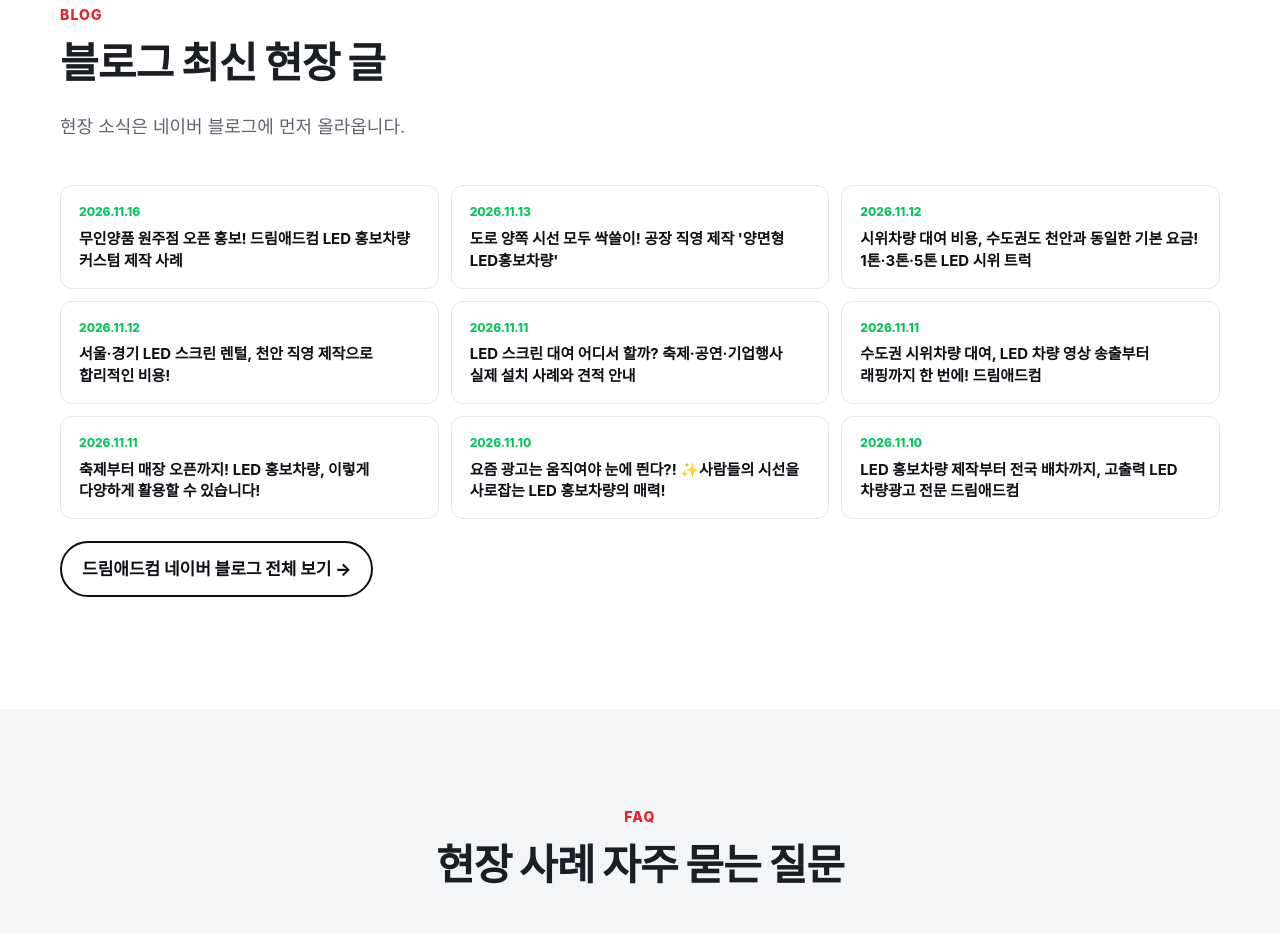
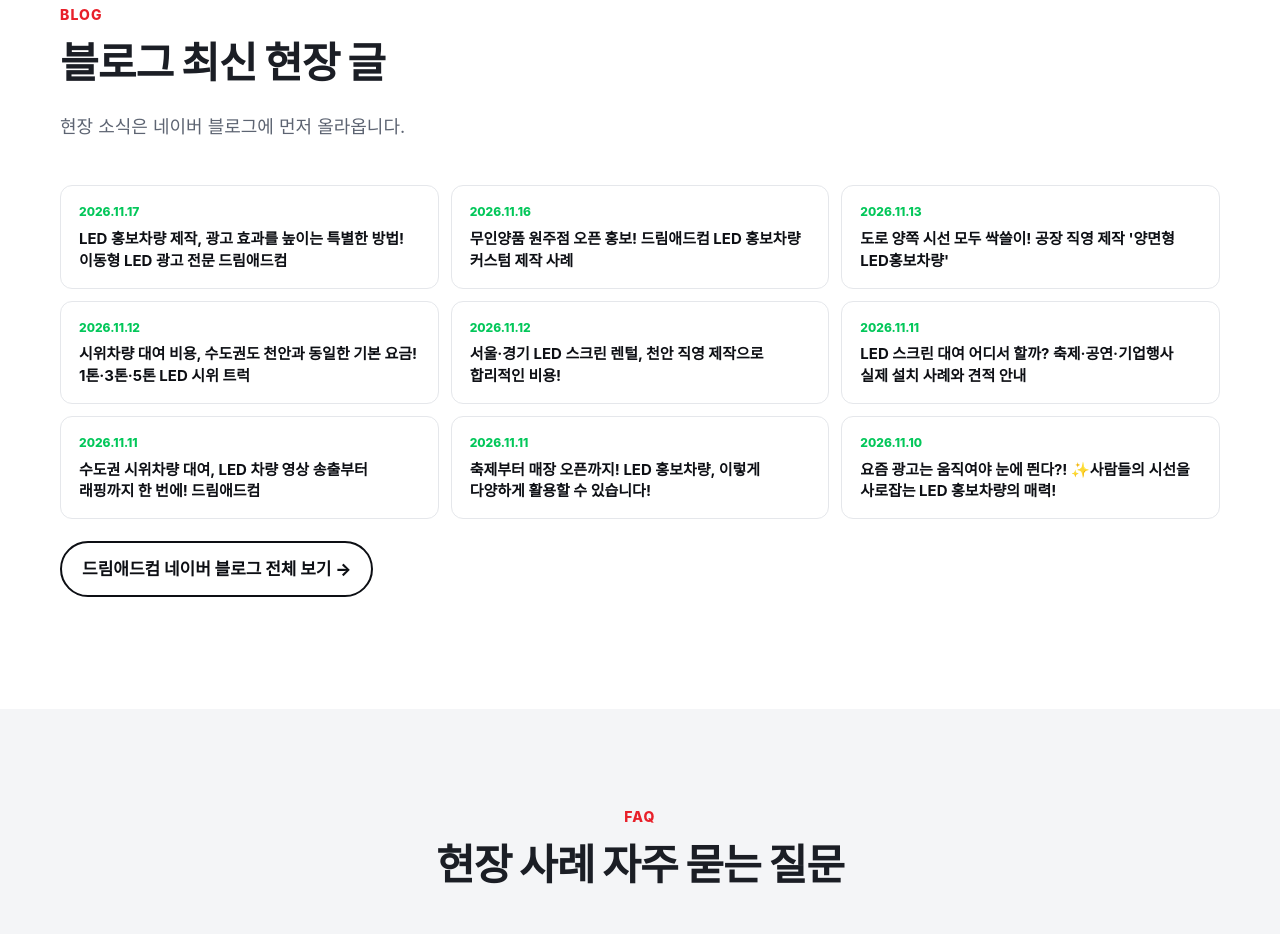
Before and after one commit to jmy0567-sketch/dreamadcom, a plain HTML site: page cases.html in a window 1280 px wide. Shown: the part 5494-6428 px from the top of the page. Drawn offline with Linux system fonts and the light colour scheme; a web font is replaced by a local one.

Commit message:
블로그 최신 글 반영

```diff
--- a/cases.html
+++ b/cases.html
@@ -334,6 +334,7 @@
       <div class="sec-head reveal"><span class="kicker">BLOG</span><h2>블로그 최신 현장 글</h2><p>현장 소식은 네이버 블로그에 먼저 올라옵니다.</p></div>
       <!--BLOG-START-->
       <div class="blog-list reveal">
+        <a class="blog-item" href="https://blog.naver.com/dreamadcom_/224479179150" target="_blank" rel="noopener"><span class="blog-date">2026.11.17</span><span class="blog-title">LED 홍보차량 제작, 광고 효과를 높이는 특별한 방법! 이동형 LED 광고 전문 드림애드컴</span></a>
         <a class="blog-item" href="https://blog.naver.com/dreamadcom_/224478850452" target="_blank" rel="noopener"><span class="blog-date">2026.11.16</span><span class="blog-title">무인양품 원주점 오픈 홍보! 드림애드컴 LED 홍보차량 커스텀 제작 사례</span></a>
         <a class="blog-item" href="https://blog.naver.com/dreamadcom_/224475427244" target="_blank" rel="noopener"><span class="blog-date">2026.11.13</span><span class="blog-title">도로 양쪽 시선 모두 싹쓸이! 공장 직영 제작 &#x27;양면형 LED홍보차량&#x27;</span></a>
         <a class="blog-item" href="https://blog.naver.com/dreamadcom_/224473618110" target="_blank" rel="noopener"><span class="blog-date">2026.11.12</span><span class="blog-title">시위차량 대여 비용, 수도권도 천안과 동일한 기본 요금! 1톤·3톤·5톤 LED 시위 트럭</span></a>
@@ -342,7 +343,6 @@
         <a class="blog-item" href="https://blog.naver.com/dreamadcom_/224472006289" target="_blank" rel="noopener"><span class="blog-date">2026.11.11</span><span class="blog-title">수도권 시위차량 대여, LED 차량 영상 송출부터 래핑까지 한 번에! 드림애드컴</span></a>
         <a class="blog-item" href="https://blog.naver.com/dreamadcom_/224471746458" target="_blank" rel="noopener"><span class="blog-date">2026.11.11</span><span class="blog-title">축제부터 매장 오픈까지! LED 홍보차량, 이렇게 다양하게 활용할 수 있습니다!</span></a>
         <a class="blog-item" href="https://blog.naver.com/dreamadcom_/224471696730" target="_blank" rel="noopener"><span class="blog-date">2026.11.10</span><span class="blog-title">요즘 광고는 움직여야 눈에 띈다?! ✨사람들의 시선을 사로잡는 LED 홍보차량의 매력!</span></a>
-        <a class="blog-item" href="https://blog.naver.com/dreamadcom_/224470141556" target="_blank" rel="noopener"><span class="blog-date">2026.11.10</span><span class="blog-title">LED 홍보차량 제작부터 전국 배차까지, 고출력 LED 차량광고 전문 드림애드컴</span></a>
       </div>
       <!--BLOG-END-->
       <p class="reveal" style="margin-top:22px"><a class="btn btn-ghost-dark" href="https://blog.naver.com/dreamadcom_" target="_blank" rel="noopener">드림애드컴 네이버 블로그 전체 보기 →</a></p>
```
Also changed, not shown: index.html (+1 -1 lines).
